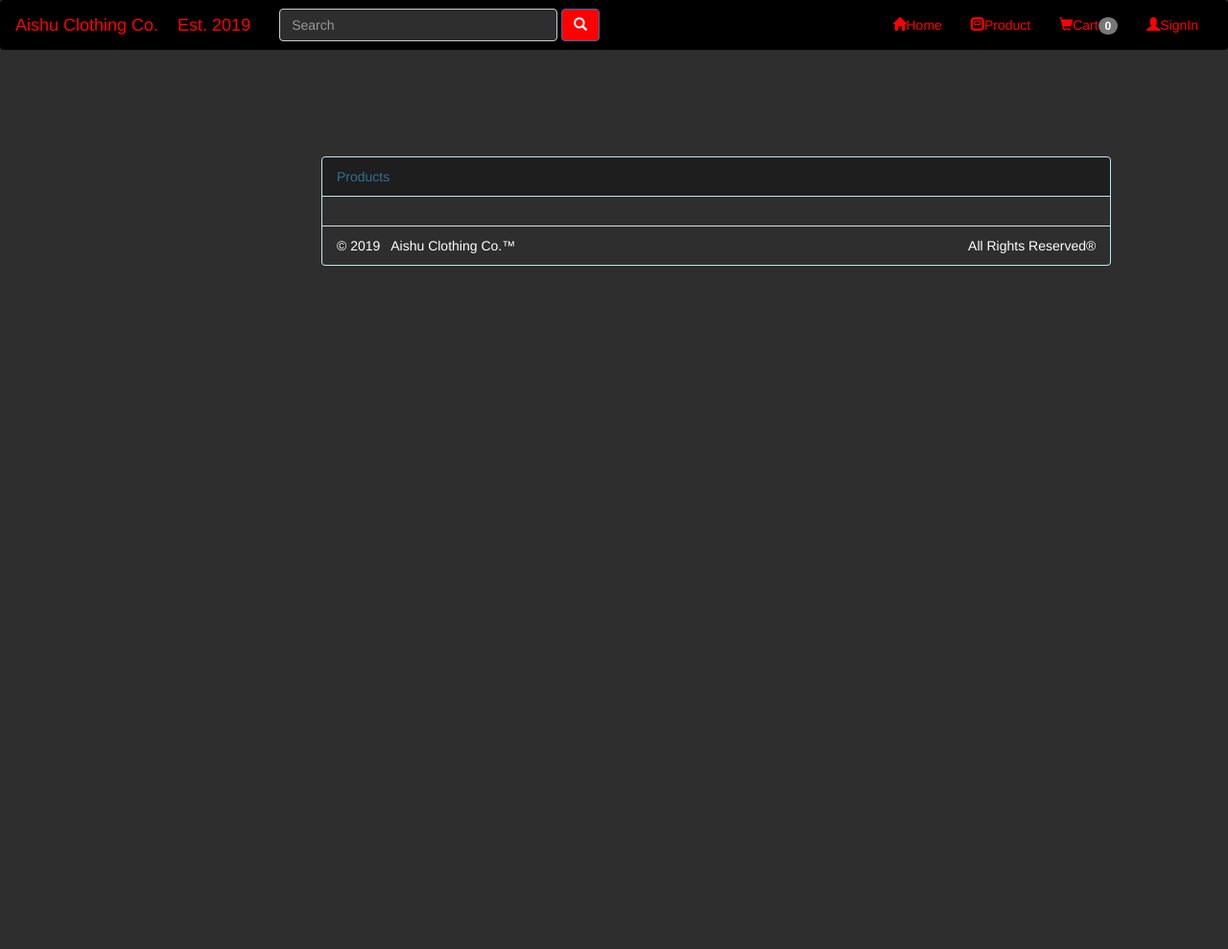
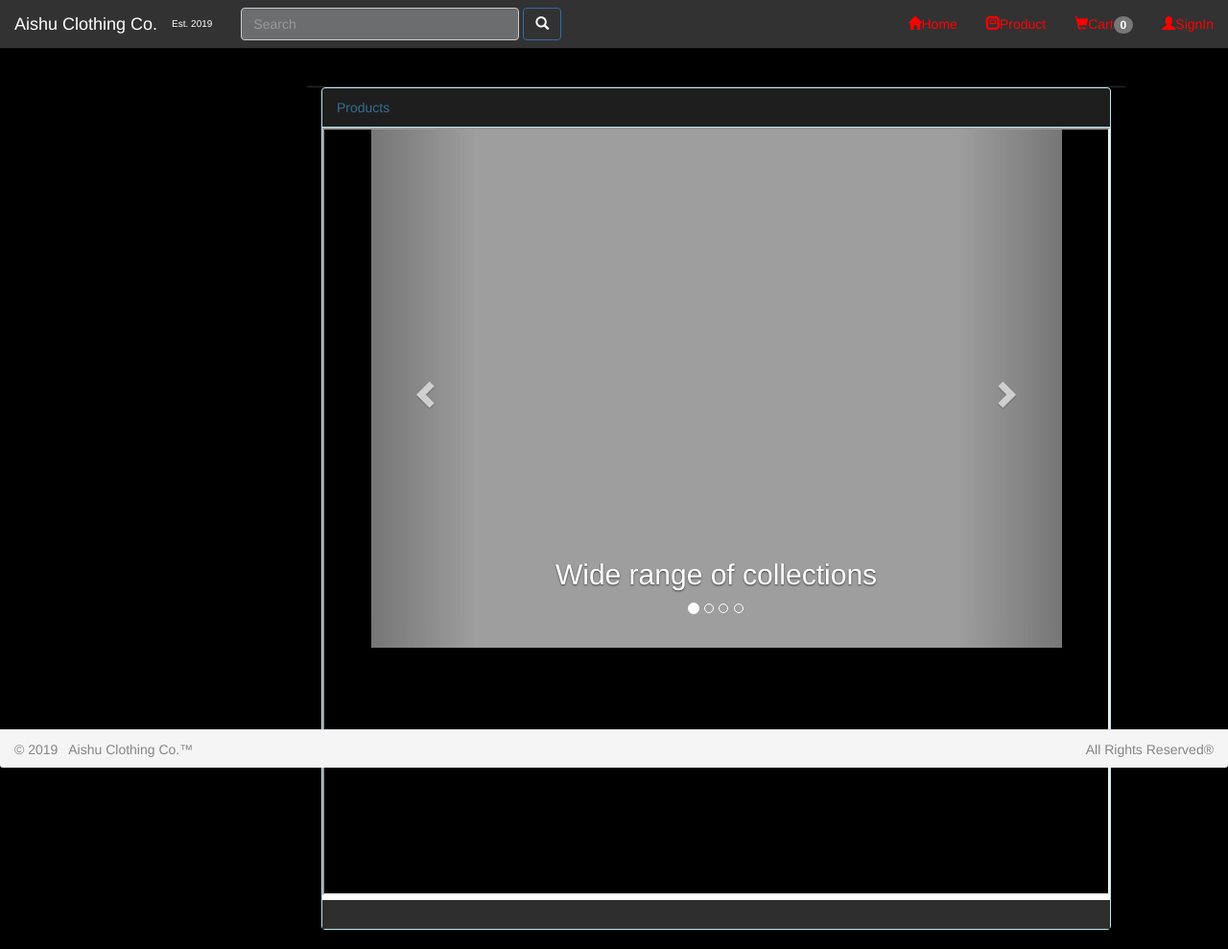
Before and after one commit to arnoldrebello/E-Commerce-on-Clothing, a PHP site: page / in a window 1280 px wide. Shown: the whole page at 96% size. Before the commit the page ends 277 px from the top, so only its background shows below. Run offline with PHP 8.4, Linux system fonts and the light colour scheme.

Commit message:
added carousel into index.php

```diff
--- a/bootcar.html
+++ b/bootcar.html
@@ -7,6 +7,11 @@
   <link rel="stylesheet" href="https://maxcdn.bootstrapcdn.com/bootstrap/3.4.0/css/bootstrap.min.css">
   <script src="https://ajax.googleapis.com/ajax/libs/jquery/3.4.1/jquery.min.js"></script>
   <script src="https://maxcdn.bootstrapcdn.com/bootstrap/3.4.0/js/bootstrap.min.js"></script>
+  <style media="screen">
+    body{
+      background-color: black;
+    }
+  </style>
 </head>
 <body>
 
--- a/customer_order.php
+++ b/customer_order.php
@@ -1,9 +1,7 @@
 <?php
 
 session_start();
-if(!isset($_SESSION["uid"])){
-	header("location:index.php");
-}
+
 ?>
 <!DOCTYPE html>
 <html>
--- a/customer_registration.php
+++ b/customer_registration.php
@@ -1,8 +1,8 @@
-<?php
+<!-- <?php
 if (isset($_GET["register"])) {
 
 	?>
-
+ -->
 <!DOCTYPE html>
 <html>
 	<head>
--- a/index.php
+++ b/index.php
@@ -17,17 +17,18 @@ session_start();          //creates a session or resumes the current one based o
 	<link rel="stylesheet" type="text/css" href="style.css">
 	<style>
 body{
-	background-color: rgb(46,46,46);
+	background-color: rgb(0,0,0);
 }
 	</style>
 </head>
 
 
 <body>
-	<div class="navbar navbar-inverted" style="background-color: black;">				<!-- bootstrap navigation bar classes -->
+	<div class="navbar navbar-inverse navbar-fixed-top" style="background-color: rgb(50,50,50);">				<!-- bootstrap navigation bar classes -->
 		<div class="container-fluid">
 			<div class="navbar-header">
-				<a href="#" class="navbar-brand" style="color:Red;">Aishu Clothing Co.&nbsp;&nbsp;&nbsp;&nbsp;Est. 2019</a>
+				<a href="#" class="navbar-brand" style="color:white;">Aishu Clothing Co.</a>
+				<a href="#" class="navbar-brand" style="color:white; font-size: 10px">Est. 2019</a>
 			</div>
 
 
@@ -35,9 +36,9 @@ body{
 			<div class="collapse navbar-collapse" id="collapse">
 				<form class="navbar-form navbar-left">
 			        <div class="form-group">
-			          <input type="text" class="form-control" placeholder="Search" id="search" style = "background-color: rgb(46,46,46); width: 290px" >
+			          <input type="text" class="form-control" placeholder="Search" id="search" style = "background-color: rgb(107,109,110); width: 290px" >
 			        </div>
-			        <button type="submit" class="btn btn-primary" id="search_btn" style="background-color: red"><span class="glyphicon glyphicon-search"></span></button>
+			        <button type="submit" class="btn btn-primary" id="search_btn" style="background-color: transparent"><span class="glyphicon glyphicon-search"></span></button>
 			     </form>
 
 
@@ -131,6 +132,7 @@ body{
 			<li><a href="#">Categories</a></li>
 		</div> -->
 	</div>
+
 	<div class="col-md-8 col-xs-12">
 		<div class="row">
 			<div class="col-md-12 col-xs-12" id="product_msg" style="background-color: rgb(46,46,46);">
@@ -138,6 +140,7 @@ body{
 		</div>
 		<div class="panel panel-info" >
 			<div class="panel-heading" style="background-color: rgb(30,30,30);">Products</div>
+			<iframe src="bootcar.html" width="100%" height="800px"></iframe>
 			<div class="panel-body" style="background-color: rgb(46,46,46);">
 				<div id="get_product" style="background-color: rgb(46,46,46);">
 					<!--Here we get product jquery Ajax Request-->
@@ -154,7 +157,7 @@ body{
 	</div>
 </div> -->
 </div>
-<div class="panel-footer" style="background-color: rgb(46,46,46); color: white;" >&copy; 2019 &nbsp; Aishu Clothing Co.&trade; <span style="float:right">All Rights Reserved&reg<span> </div>
+<div class="panel-footer" style="background-color: rgb(245,245,247)); color: rgb(133,133,138); position: fixed; left:0; bottom:0; width:100%; height:40px; align:center" >&copy; 2019 &nbsp; Aishu Clothing Co.&trade; <span style="float:right">All Rights Reserved&reg<span> </div>
 </div>
 </div>
 <div class="col-md-1"></div>
```
Also changed, not shown: 1 other file.
